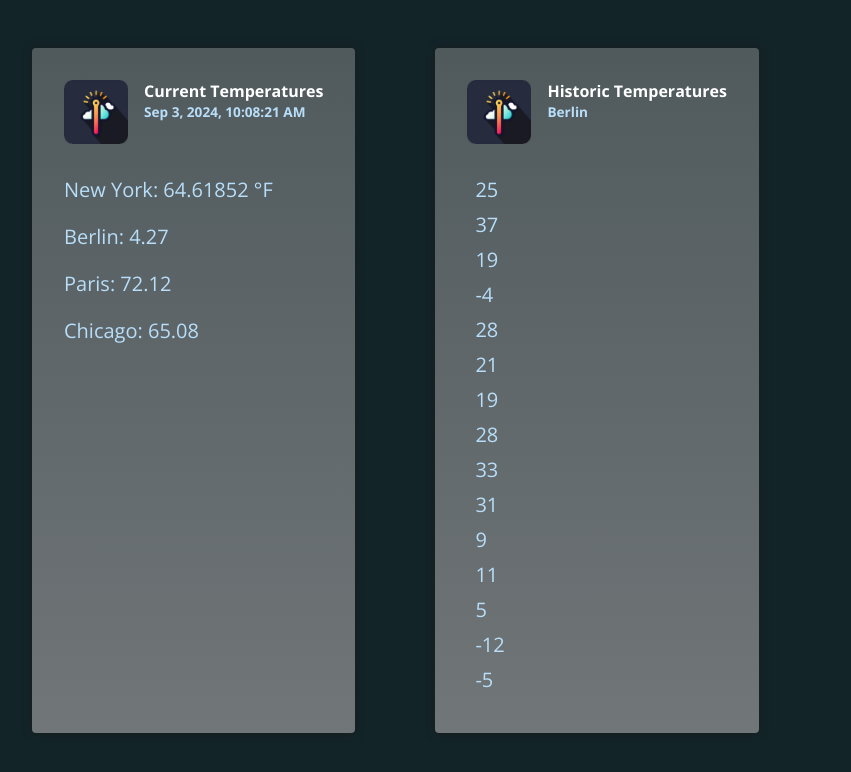
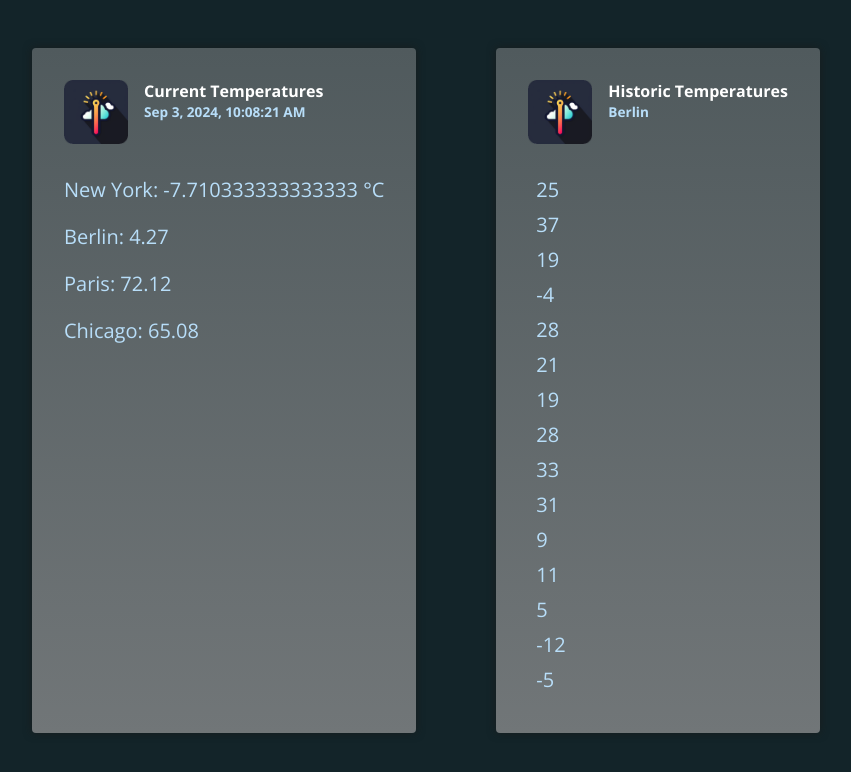
Before and after one commit to Puneetbisarwal/Angular_Workspace, an Angular app in the folder Section_8_Transforming_Values_with_Pipes/: page / in a window 1280 px wide. Shown: the top 772 px of the page, without its empty margins (168-1019 px from the left). Built offline with nearby package versions, Linux system fonts and the light colour scheme.

Commit message:
My 7th commit Video Part 166 Accepting Parameters in Custom Pipes

```diff
--- a/Section_8_Transforming_Values_with_Pipes/src/app/app.component.html
+++ b/Section_8_Transforming_Values_with_Pipes/src/app/app.component.html
@@ -7,7 +7,7 @@
         <p>{{ currentDate | date:'medium' }}</p>
       </div>
     </header>
-    <p>New York: {{ currentTemperaturs.newYork | temp:'cel':'fah' }}</p>
+    <p>New York: {{ currentTemperaturs.newYork | temp:'fah':'cel' }}</p>
     <p>Berlin: {{ currentTemperaturs.berlin | number:'1.1-2' }}</p>
     <p>Paris: {{ currentTemperaturs.paris | number:'1.1-2' }}</p>
     <p>Chicago: {{ currentTemperaturs.chicago | number:'1.1-2' }}</p>
```
